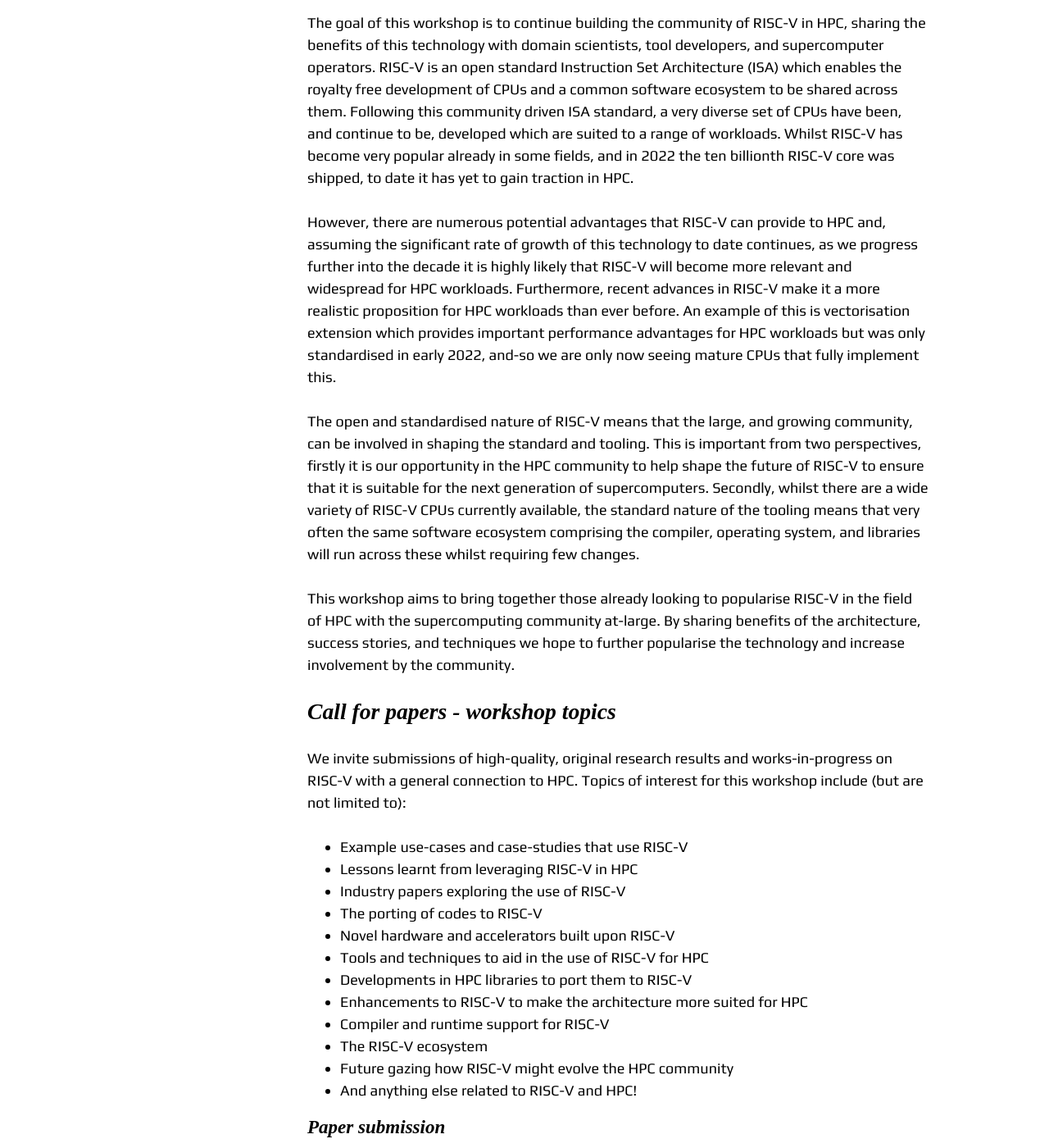
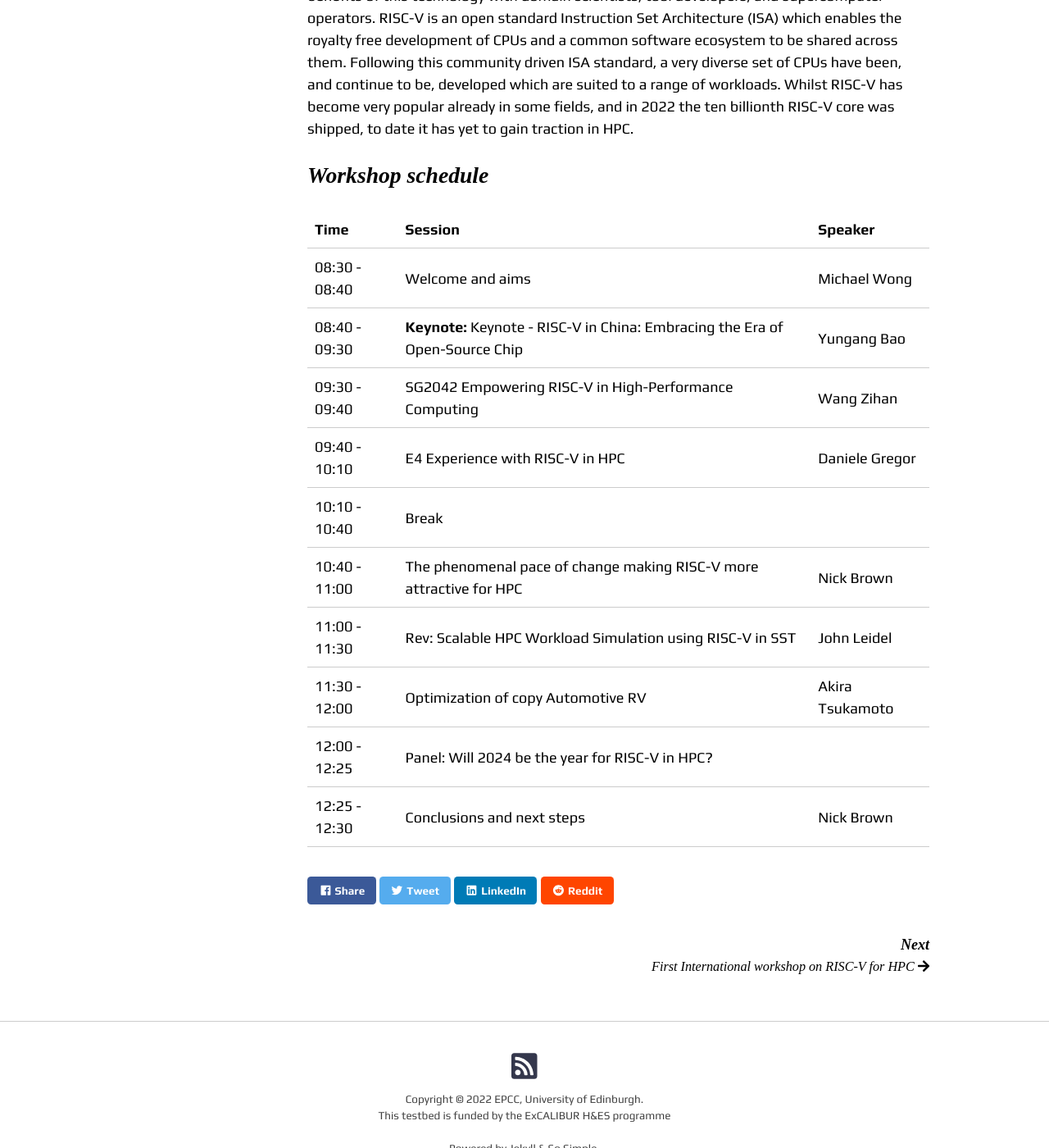
Before and after one commit to RISCVtestbed/riscvtestbed.github.io, a Jekyll site: the page built from _community/hpcasia24-workshop.md, in a window 1280 px wide and 1400 px high, scrolled down 710 px. Shown: the whole window at 82% size. Built offline with Jekyll 4.4.1, drawn with Linux system fonts in a browser that asks for light colours; nearby versions of some CDN libraries; some of the changed text lies outside the part shown.

Commit message:
Update hpcasia24-workshop.md

```diff
--- a/_community/hpcasia24-workshop.md
+++ b/_community/hpcasia24-workshop.md
@@ -15,42 +15,19 @@ icon_alt: Award icon
 ## Workshop details
 Co-located with HPC Asia, this workshop will run between 8:30 a.m. and noon on January 25th 2024 in Nagoya, Japan
 
-## Workshop scope
 The goal of this workshop is to continue building the community of RISC-V in HPC, sharing the benefits of this technology with domain scientists, tool developers, and supercomputer operators. RISC-V is an open standard Instruction Set Architecture (ISA) which enables the royalty free development of CPUs and a common software ecosystem to be shared across them. Following this community driven ISA standard, a very diverse set of CPUs have been, and continue to be, developed which are suited to a range of workloads. Whilst RISC-V has become very popular already in some fields, and in 2022 the ten billionth RISC-V core was shipped, to date it has yet to gain traction in HPC.
 
-However, there are numerous potential advantages that RISC-V can provide to HPC and, assuming the significant rate of growth of this technology to date continues, as we progress further into the decade it is highly likely that RISC-V will become more relevant and widespread for HPC workloads. Furthermore, recent advances in RISC-V make it a more realistic proposition for HPC workloads than ever before. An example of this is vectorisation extension which provides important performance advantages for HPC workloads but was only standardised in early 2022, and-so we are only now seeing mature CPUs that fully implement this.
+## Workshop schedule
 
-The open and standardised nature of RISC-V means that the large, and growing community, can be involved in shaping the standard and tooling. This is important from two perspectives, firstly it is our opportunity in the HPC community to help shape the future of RISC-V to ensure that it is suitable for the next generation of supercomputers. Secondly, whilst there are a wide variety of RISC-V CPUs currently available, the standard nature of the tooling means that very often the same software ecosystem comprising the compiler, operating system, and libraries will run across these whilst requiring few changes.
-
-This workshop aims to bring together those already looking to popularise RISC-V in the field of HPC with the supercomputing community at-large. By sharing benefits of the architecture, success stories, and techniques we hope to further popularise the technology and increase involvement by the community.
-
-## Call for papers - workshop topics
-
-We invite submissions of high-quality, original research results and works-in-progress on RISC-V with a general connection to HPC. Topics of interest for this workshop include (but are not limited to):
-
-* Example use-cases and case-studies that use RISC-V
-* Lessons learnt from leveraging RISC-V in HPC
-* Industry papers exploring the use of RISC-V
-* The porting of codes to RISC-V
-* Novel hardware and accelerators built upon RISC-V
-* Tools and techniques to aid in the use of RISC-V for HPC
-* Developments in HPC libraries to port them to RISC-V
-* Enhancements to RISC-V to make the architecture more suited for HPC
-* Compiler and runtime support for RISC-V
-* The RISC-V ecosystem
-* Future gazing how RISC-V might evolve the HPC community
-* And anything else related to RISC-V and HPC!
-
-### Paper submission
-
-Authors are invited to submit unpublished, original work, and accepted papers will appear in the workshop proceedings. Following the main HPCAsia paper guidelines,  where manuscripts should be submitted for review in a single-column format and be at most 18 pages including figures and references, formatted according to the ACM Proceedings Style. The ACM templates for Word and LaTeX as well as further details can be found on the main [HPCAsia CfP page](https://sighpc.ipsj.or.jp/HPCAsia2024/cfp.html).
-
-Papers should be submitted via EasyChair [here](https://easychair.org/my/conference?conf=riscvhpcasia24)
-
-## Organisation
-
-### Organising committee
-
-* Michael Wong (Codeplay)
-* Nick Brown (EPCC at the University of Edinburgh)
-* John Davis
+| Time        | Session           | Speaker  |
+| ------------- |:-------------| :-----|
+| 08:30 - 08:40 | Welcome and aims | Michael Wong |
+| 08:40 - 09:30 | **Keynote:**  Keynote - RISC-V in China: Embracing the Era of Open-Source Chip | Yungang Bao |
+| 09:30 - 09:40 | SG2042 Empowering RISC-V in High-Performance Computing | Wang Zihan |
+| 09:40 - 10:10 | E4 Experience with RISC-V in HPC | Daniele Gregor |
+| 10:10 - 10:40 | Break |  |
+| 10:40 - 11:00 | The phenomenal pace of change making RISC-V more attractive for HPC | Nick Brown |
+| 11:00 - 11:30 | Rev: Scalable HPC Workload Simulation using RISC-V in SST | John Leidel  |
+| 11:30 - 12:00 | Optimization of copy Automotive RV | Akira Tsukamoto  |
+| 12:00 - 12:25 | Panel: Will 2024 be the year for RISC-V in HPC? | |
+| 12:25 - 12:30 | Conclusions and next steps | Nick Brown |
```
